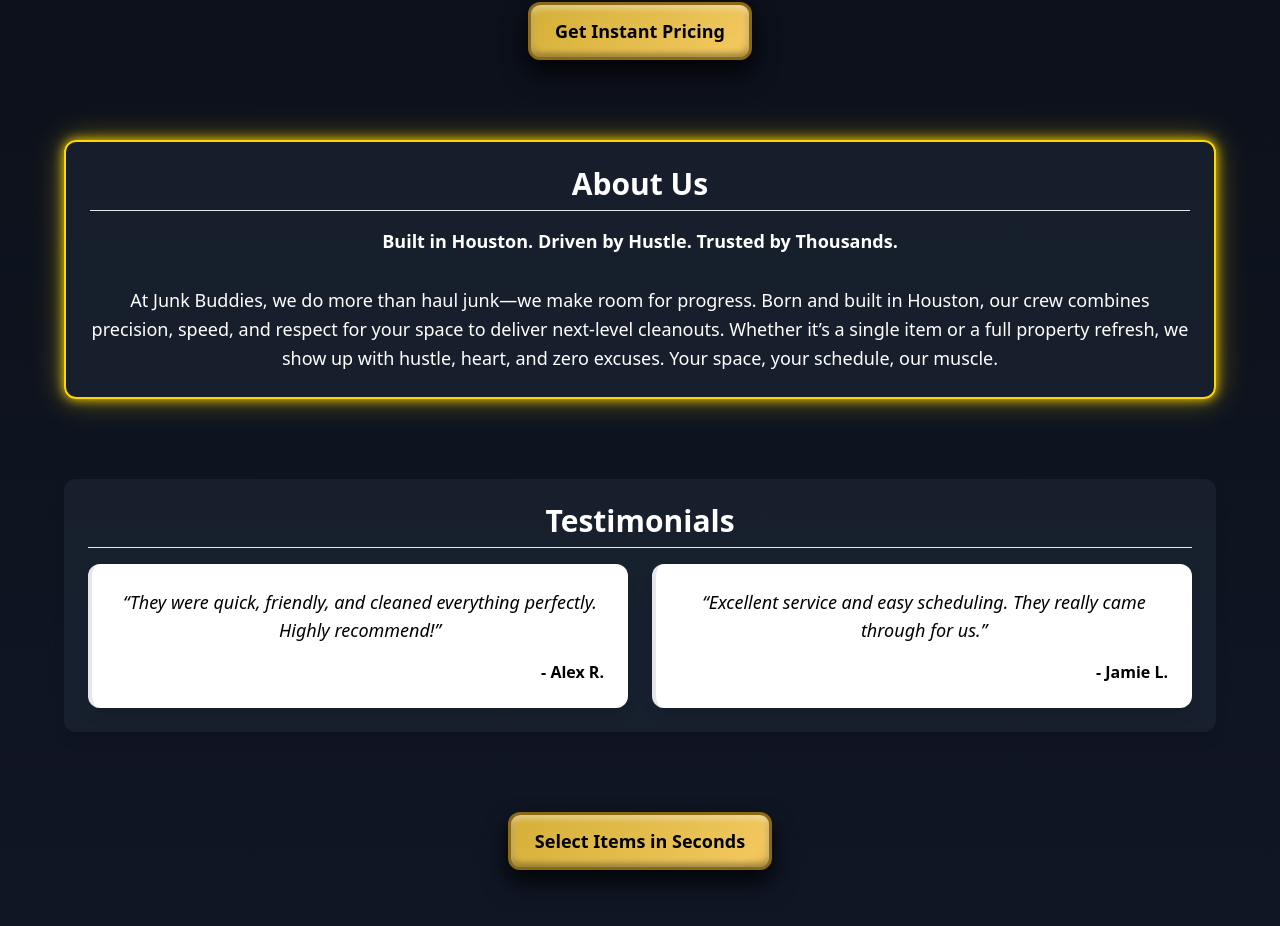
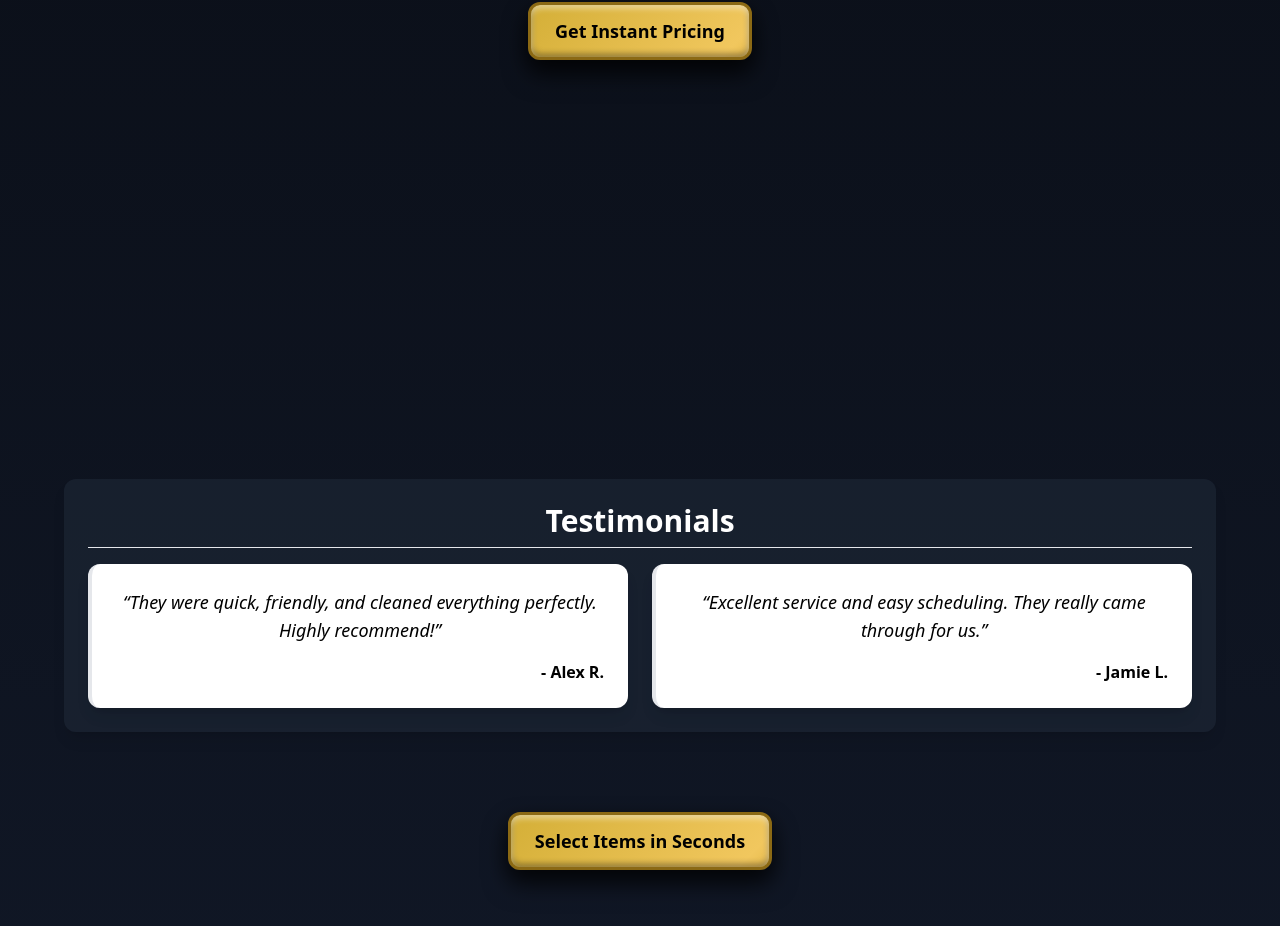
Before and after one commit to JunkBuddies/Junk-Buddies-Site, a React (Vite) app: page / in a window 1280 px wide. Shown: the part 1340-2266 px from the top of the page. Built offline with nearby package versions, Linux system fonts and the light colour scheme.

Commit message:
Update index.css

```diff
--- a/src/index.css
+++ b/src/index.css
@@ -171,13 +171,19 @@
   }
 }
 
-/* About Flip Only */
+/* === About Us Flip Reveal === */
 .about-reveal {
-  animation: flipRevealOnce 1.2s ease-out 1;
-  animation-fill-mode: both;
+  opacity: 0;
+  transform: perspective(1000px) rotateY(-180deg) scale(0.96);
+  transition: none;
   border: 2px solid #FFD700;
   box-shadow: 0 0 12px #FFD700, 0 0 32px rgba(255, 215, 0, 0.4);
 }
+.about-reveal.in-view {
+  animation: flipRevealOnce 1.2s ease-out 1;
+  animation-fill-mode: both;
+}
+
 @keyframes flipRevealOnce {
   0%   { transform: perspective(1000px) rotateY(-180deg) scale(0.96); opacity: 0; }
   40%  { transform: perspective(1000px) rotateY(12deg) scale(1.01); opacity: 1; }
@@ -185,7 +191,6 @@
   80%  { transform: perspective(1000px) rotateY(3deg); }
   100% { transform: perspective(1000px) rotateY(0deg); }
 }
-
 /* Self-Scheduling Reveal Section */
 .self-schedule-section {
   @apply bg-gray-800/60 rounded-xl p-6 shadow-xl border-2 border-[#FFD700] relative overflow-hidden;
```
